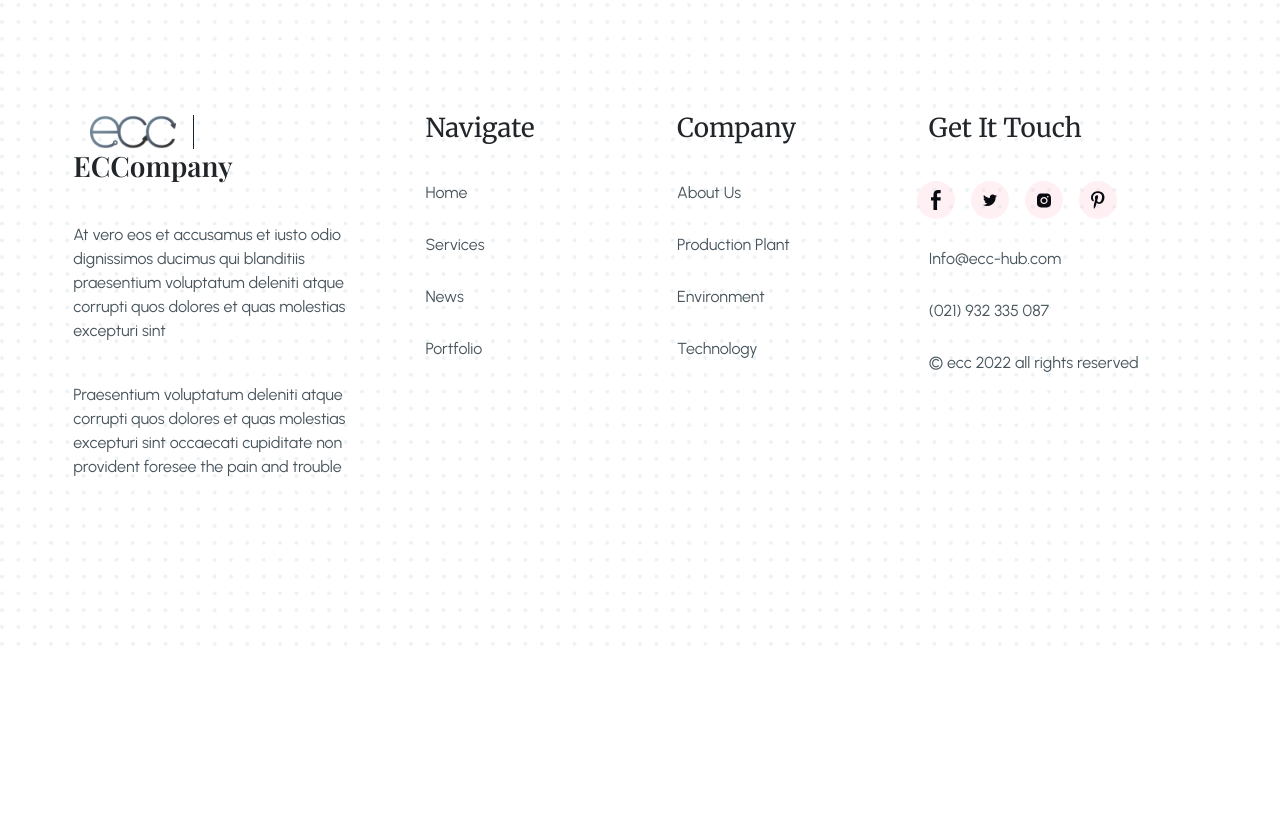
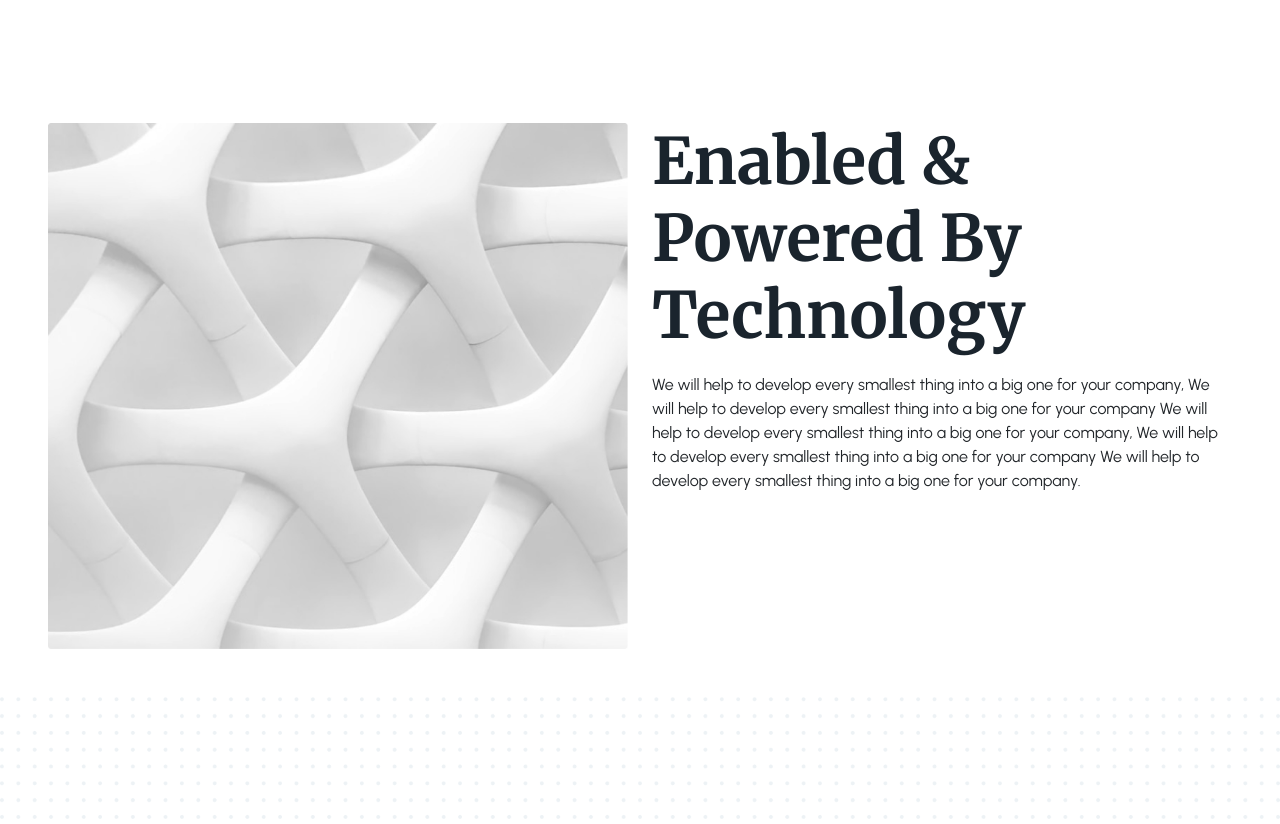
Before and after one commit to sahil242bhatiya/ecc-dev, a Vue app: page / in a window 1280 px wide. Shown: the part 4440-5264 px from the top of the page. Before the commit the page ends 5089 px from the top, so only its background shows below. Built offline with nearby package versions, Linux system fonts and the light colour scheme.

Commit message:
process 2 section

```diff
--- /dev/null
+++ b/src/components/homePage/process-2-section.vue
@@ -0,0 +1,42 @@
+<template>
+<section class="container-fluid px-lg-5">
+  <div class="row">
+    <div class="col-lg-6">
+      <img src="../../assets/white-abstract.jpg" alt="white-abstract" class="img-fluid left-image"/>
+    </div>
+    <div class="col-lg-6">
+      <div class="row">
+        <div class="col-12">
+          <large-bold-heading text="Enabled & Powered By Technology" class="large-heading" />
+        </div>
+        <basic-paragraph text="We will help to develop every smallest thing into a big one for your company, We will help to develop every smallest thing into a big one for your company We will help to develop every smallest thing into a big one for your company, We will help to develop every smallest thing into a big one for your company We will help to develop every smallest thing into a big one for your company." />
+      </div>
+      <div class="row cards-container">
+
+      </div>
+    </div>
+  </div>
+</section>
+</template>
+
+<script>
+import LargeBoldHeading from "../headings/large-bold-heading.vue";
+import BasicParagraph from "../paragraphs/basic-paragraph.vue";
+
+export default {
+  name: "process-2-section",
+  components: {BasicParagraph, LargeBoldHeading}
+}
+</script>
+
+<style scoped>
+.img-fluid{
+  max-height: 80vh;
+}
+.large-heading{
+  margin-bottom: 20px;
+}
+.cards-container{
+  margin-top: 110px;
+}
+</style>
--- a/src/components/homePage/process-section.vue
+++ b/src/components/homePage/process-section.vue
@@ -1,5 +1,5 @@
 <template>
-  <div class="container-fluid px-lg-5">
+  <section class="container-fluid px-lg-5">
     <div class="row">
       <div class="col-12">
         <special-heading text="Process" class="section-heading"/>
@@ -18,7 +18,7 @@
         <process-card text="Lorem ipsum dolor sit amet, consectetur adipiscing elit. Porta phasellus tempus, malesuada massa. Tortor mattis a lectus egestas eget donec quis ligula eget. In habitant risus nisi, venenatis. " heading="Targeting" />
       </div>
     </div>
-  </div>
+  </section>
 </template>
 
 <script>
--- a/src/pages/home.vue
+++ b/src/pages/home.vue
@@ -4,7 +4,8 @@
     <our-service class="service" />
     <beauty-section class="beauty" />
     <about-section />
-    <process-section />
+    <process-section class="process" />
+    <process-2-section />
   </div>
 </template>
 
@@ -14,10 +15,11 @@ import OurService from "../components/homePage/our-service.vue";
 import BeautySection from "../components/homePage/beauty-section.vue";
 import AboutSection from "../components/homePage/about-section.vue";
 import ProcessSection from "../components/homePage/process-section.vue";
+import Process2Section from "../components/homePage/process-2-section.vue";
 
 export default {
   name: "home",
-  components: {ProcessSection, AboutSection, BeautySection, OurService, HeroSection}
+  components: {Process2Section, ProcessSection, AboutSection, BeautySection, OurService, HeroSection}
 }
 </script>
 
@@ -29,4 +31,7 @@ export default {
 .beauty{
   margin-bottom: 351px;
 }
+.process{
+  margin-bottom: 185px;
+}
 </style>
```
Also changed, not shown: src/assets/white-abstract.jpg (added).
